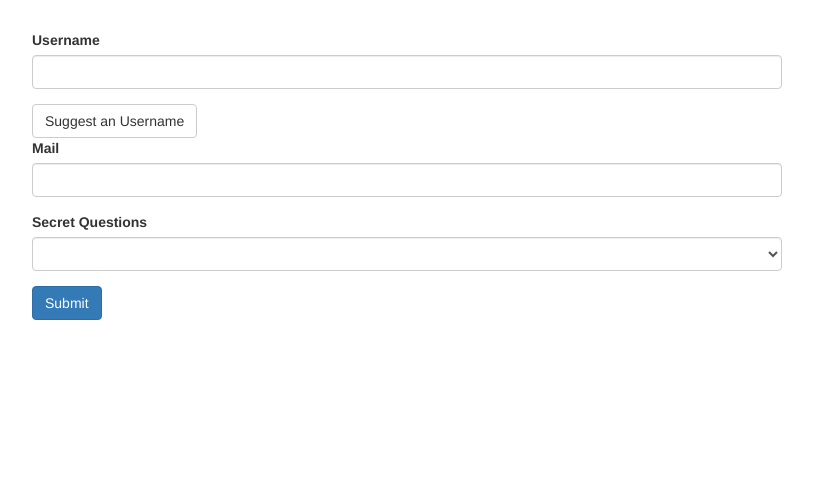
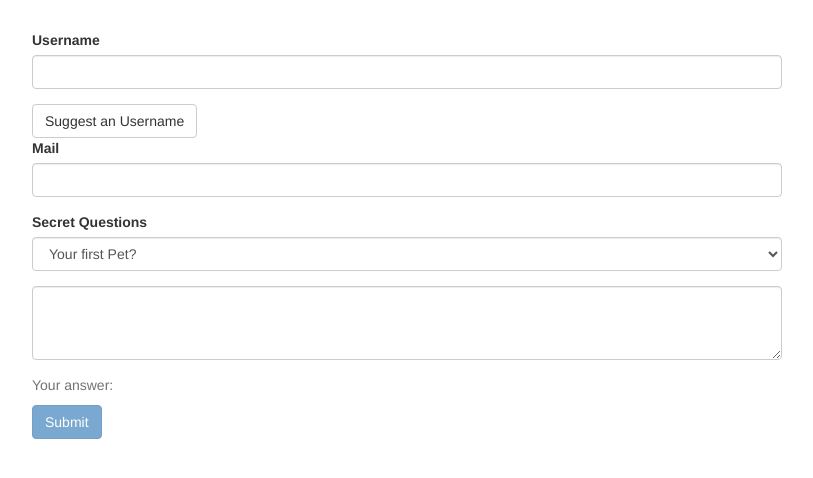
Before and after one commit to Faryyaz/Angular, an Angular app in the folder forms-app/: page / in a window 1280 px wide. Shown: the top 478 px of the page, without its empty margins (233-1046 px from the left). Built offline with nearby package versions, Linux system fonts and the light colour scheme.

Commit message:
Added validation feedback

```diff
--- a/forms-app/src/app/app.component.css
+++ b/forms-app/src/app/app.component.css
@@ -1,3 +1,8 @@
 .container {
   margin-top: 30px;
 }
+
+
+input.ng-invalid.ng-touched {
+  border: 1px solid red;
+}
--- a/forms-app/src/app/app.component.html
+++ b/forms-app/src/app/app.component.html
@@ -25,7 +25,12 @@
               name="email"
               required
               email
+              #email="ngModel"
             >
+            <span
+              class="help-block"
+              *ngIf="!email.valid && email.touched"
+            >Please enter a valid email!</span>
           </div>
         </div>
         <div class="form-group">
@@ -33,14 +38,25 @@
           <select
             id="secret"
             class="form-control"
-            ngModel
+            [ngModel]="defaultQuestion"
             name="secret"
           >
             <option value="pet">Your first Pet?</option>
             <option value="teacher">Your first teacher?</option>
           </select>
         </div>
-        <button class="btn btn-primary" type="submit">Submit</button>
+        <div class="form-group">
+          <textarea
+            class="form-control"
+            name="answer"
+            rows="3"
+            [(ngModel)]="answer"
+          ></textarea>
+        </div>
+        <p class="help-block">
+          Your answer: {{ answer }}
+        </p>
+        <button class="btn btn-primary" type="submit" [disabled]="!f.valid">Submit</button>
       </form>
     </div>
   </div>
--- a/forms-app/src/app/app.component.ts
+++ b/forms-app/src/app/app.component.ts
@@ -8,7 +8,8 @@ import { NgForm } from '../../node_modules/@angular/forms';
 })
 export class AppComponent {
   @ViewChild('f') form: NgForm;
-
+  defaultQuestion = 'pet';
+  answer = '';
 
   suggestUserName() {
     const suggestedName = 'Superuser';
```
